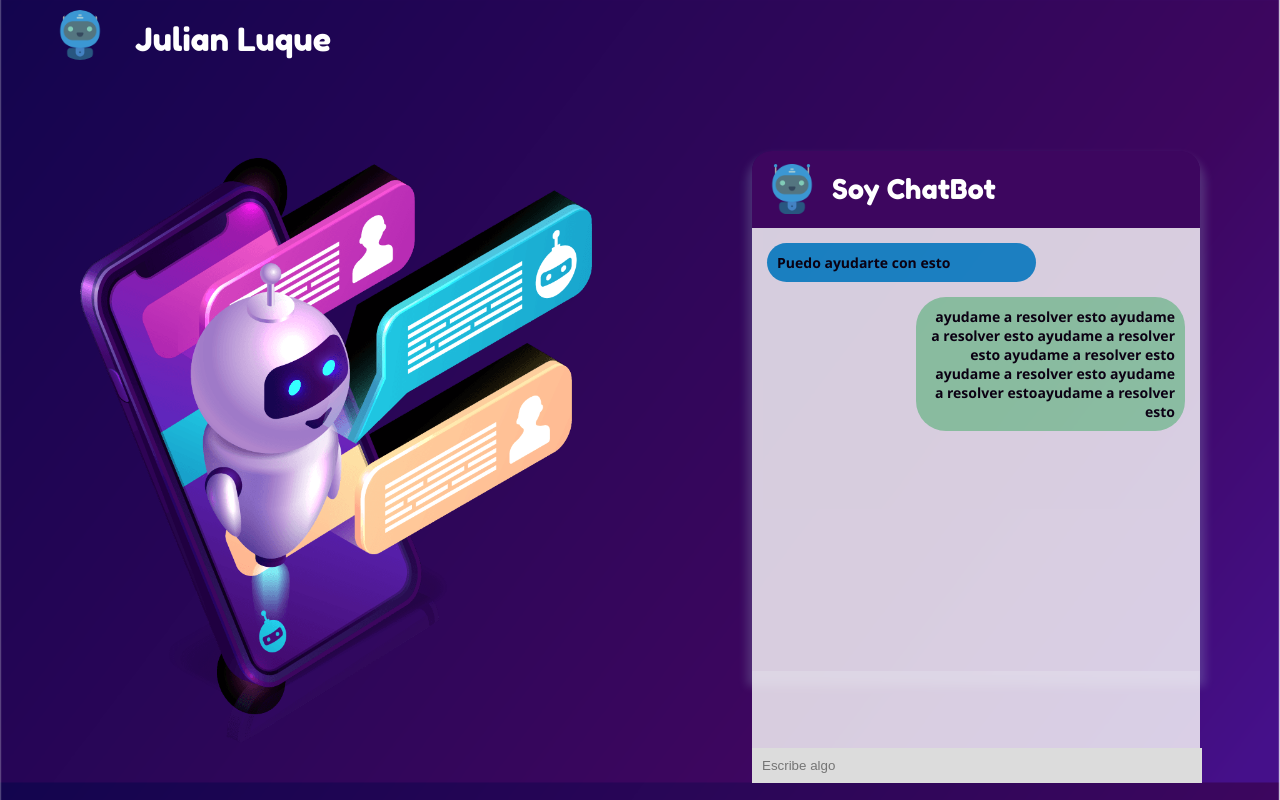
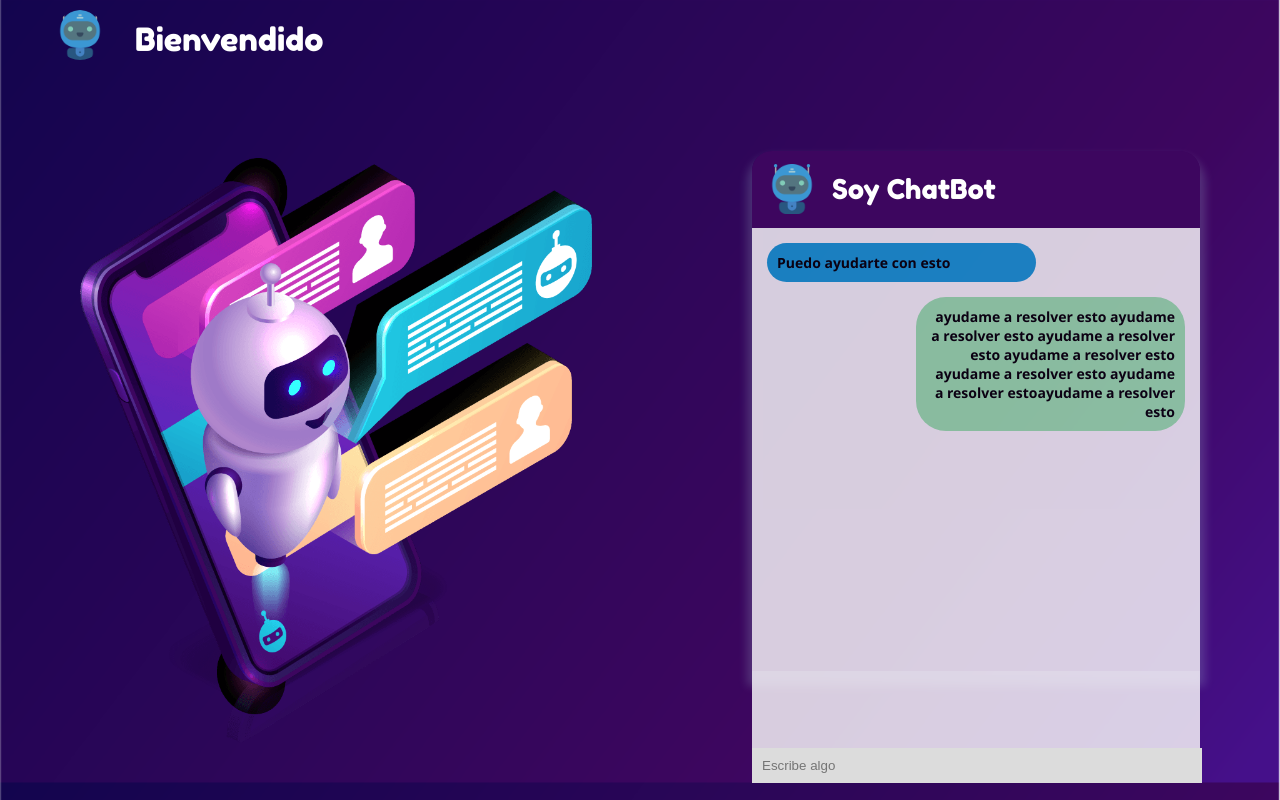
Before and after one commit to GomezLuque/proyectChatBot, a plain HTML site: page front-web/chatbot.html in a window 1280 px wide. Drawn offline with nearby package versions, Linux system fonts and the light colour scheme; no server answers.

Commit message:
Update chatbot.html

```diff
--- a/front-web/chatbot.html
+++ b/front-web/chatbot.html
@@ -15,7 +15,7 @@
             <li>
                 <img src="./assets/bot.png" alt="">
             </li>
-            <li>Julian Luque</li>
+            <li>Bienvendido</li>
         </ul>
     </nav>
     <section class="img-chat">
```
